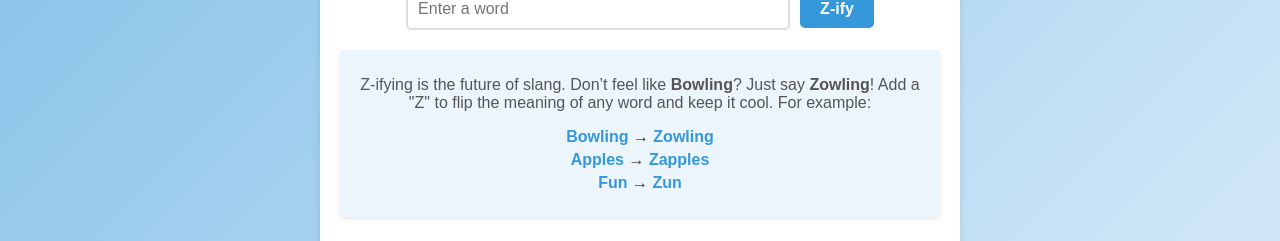
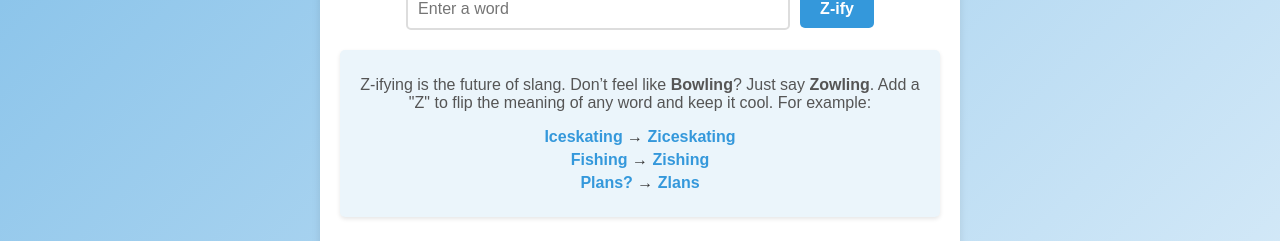
Before and after one commit to richieippoliti/Z-Ify-fullStackProject, a React (Vite) app in the folder frontend/: page / in a window 1280 px wide. Shown: the part 174-415 px from the top of the page. Built offline with nearby package versions, Linux system fonts and the light colour scheme.

Commit message:
Update App.jsx

```diff
--- a/frontend/src/App.jsx
+++ b/frontend/src/App.jsx
@@ -39,18 +39,17 @@ function App() {
       <button onClick={handleZify}>Z-ify</button>
       <div className="info-box">
         <p className="description-text">
-          Z-ifying is the future of slang. Don’t feel like <strong>Bowling</strong>? Just say <strong>Zowling</strong>! Add a "Z" to flip the meaning of any word and keep it cool.
-          For example:
+        Z-ifying is the future of slang. Don’t feel like <strong>Bowling</strong>? Just say <strong>Zowling</strong>. Add a "Z" to flip the meaning of any word and keep it cool. For example:
         </p>
         <ul className="example-list">
           <li>
-            <strong>Bowling</strong> → <strong>Zowling</strong>
+          <strong>Iceskating</strong> → <strong>Ziceskating</strong>
           </li>
           <li>
-            <strong>Apples</strong> → <strong>Zapples</strong>
+          <strong>Fishing</strong> → <strong>Zishing</strong>
           </li>
           <li>
-            <strong>Fun</strong> → <strong>Zun</strong>
+          <strong>Plans?</strong> → <strong>Zlans</strong>
           </li>
         </ul>
       </div>
```
